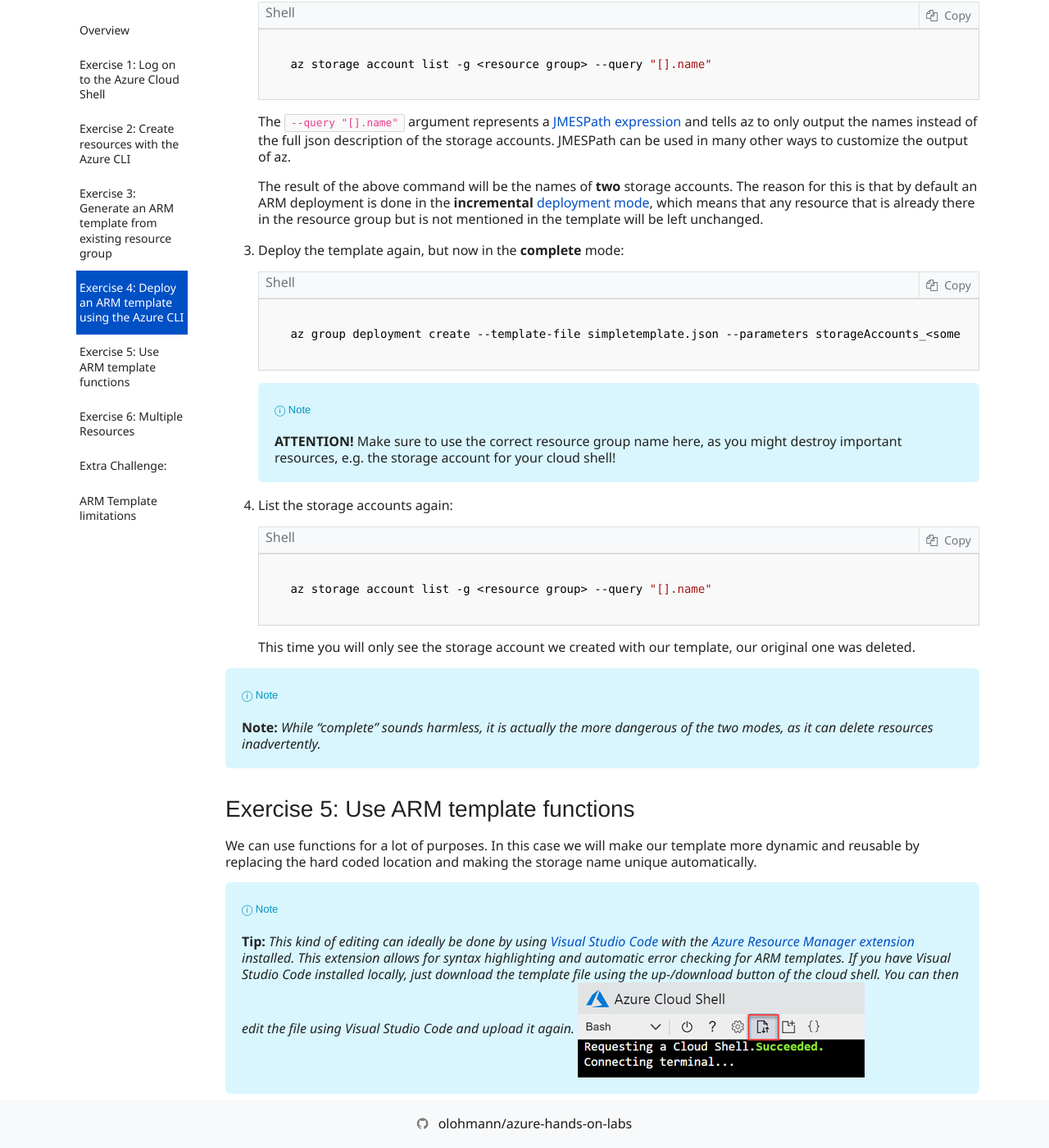
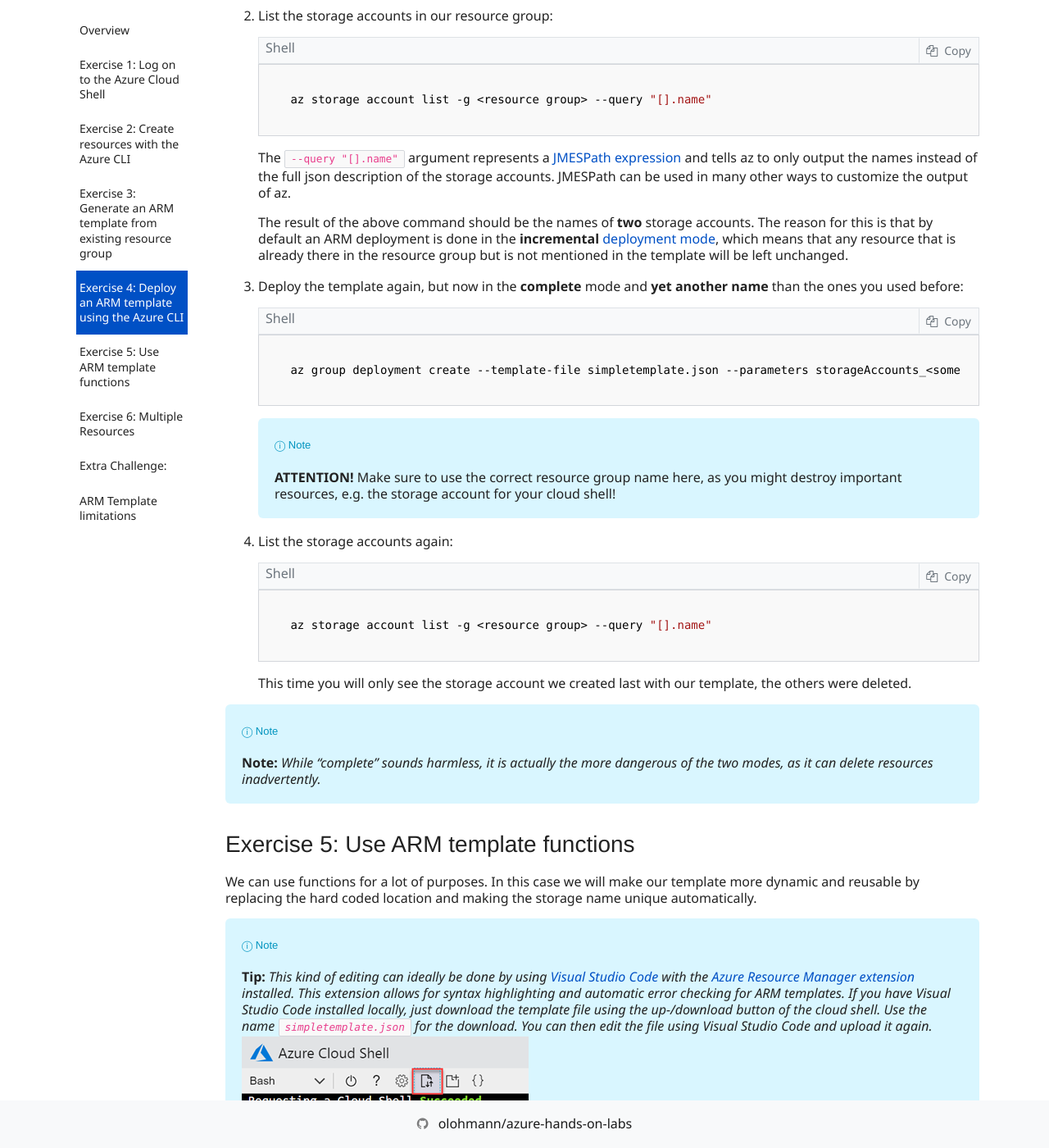
Before and after one commit to olohmann/azure-hands-on-labs, a Jekyll site: the page built from labs/07_iac/iac.md, in a window 1280 px wide and 1400 px high, scrolled down 6816 px. Shown: the whole window at 82% size. Built offline with Jekyll 4.4.1, drawn with Linux system fonts in a browser that asks for light colours; nearby versions of some CDN libraries; our own code applies the rules of GitHub Pages for plain Markdown files; comment, search, counter and statistics services are not loaded; some of the changed text lies outside the part shown.

Commit message:
dominik's feedback

````diff
--- a/labs/07_iac/iac.md
+++ b/labs/07_iac/iac.md
@@ -46,6 +46,7 @@ Typically these should be preconfigured for you (if in doubt, ask your instructo
 * An active Azure subscription or at least two resource groups (one for "dev", one for "prod") to which you have owner permissions.
 * A modern web browser (Edge, Chrome or Firefox preferred, Internet Explorer 11 to some degree) with internet access.
 * **Optional**: [Visual Studio Code](https://code.visualstudio.com/) with the [Azure Resource Manager extension](https://marketplace.visualstudio.com/items?itemName=msazurermtools.azurerm-vscode-tools) and Terraform extensions (from the [community](https://marketplace.visualstudio.com/items?itemName=mauve.terraform) and or [Microsoft](https://marketplace.visualstudio.com/items?itemName=ms-azuretools.vscode-azureterraform#overview)) installed.
+
 ---
 
 Estimated time to complete this lab: **120-180** minutes.
@@ -133,9 +136,9 @@ Now we will deploy the template to the same resource group, but with another nam
 1. Execute:
 
     ```sh
-    az group deployment create --template-file simpletemplate.json --parameters storageAccounts_<some name>_name=newcadullstor -g <resource group>
+    az group deployment create --template-file simpletemplate.json --parameters storageAccounts_<some name>_name=<another name> -g <resource group>
     ```
-    ...but replace `storageAccounts_<some name>_name` with the parameter name from your template and `<resource group>` with the name of your resource group.
+    ...but replace `storageAccounts_<some name>_name` with the parameter name from your template, `<another name>` with another name than the one you used for your first storage account and `<resource group>` with the name of your resource group.
 
     This creates a new storage account in our resource group.
 
@@ -146,12 +149,12 @@ Now we will deploy the template to the same resource group, but with another nam
     ```
     The `--query "[].name"` argument represents a [JMESPath expression](http://jmespath.org/) and tells az to only output the names instead of the full json description of the storage accounts. JMESPath can be used in many other ways to customize the output of az.
 
-    The result of the above command will be the names of **two** storage accounts. The reason for this is that by default an ARM deployment is done in the **incremental** [deployment mode](https://docs.microsoft.com/en-us/azure/azure-resource-manager/deployment-modes), which means that any resource that is already there in the resource group but is not mentioned in the template will be left unchanged.
+    The result of the above command should be the names of **two** storage accounts. The reason for this is that by default an ARM deployment is done in the **incremental** [deployment mode](https://docs.microsoft.com/en-us/azure/azure-resource-manager/deployment-modes), which means that any resource that is already there in the resource group but is not mentioned in the template will be left unchanged.
 
-1. Deploy the template again, but now in the **complete** mode:
+1. Deploy the template again, but now in the **complete** mode and **yet another name** than the ones you used before:
 
     ```sh
-    az group deployment create --template-file simpletemplate.json --parameters storageAccounts_<some name>_name=<some other name> -g <resource group> --mode complete
+    az group deployment create --template-file simpletemplate.json --parameters storageAccounts_<some name>_name=<yet another name> -g <resource group> --mode complete
     ```
 
     > **ATTENTION!** Make sure to use the correct resource group name here, as you might destroy important resources, e.g. the storage account for your cloud shell!
@@ -161,7 +164,7 @@ Now we will deploy the template to the same resource group, but with another nam
     ```sh
     az storage account list -g <resource group> --query "[].name"
     ```
-    This time you will only see the storage account we created with our template, our original one was deleted.
+    This time you will only see the storage account we created last with our template, the others were deleted.
 
 >**Note:** *While "complete" sounds harmless, it is actually the more dangerous of the two modes, as it can delete resources inadvertently.*
 
@@ -170,7 +173,7 @@ Now we will deploy the template to the same resource group, but with another nam
 We can use functions for a lot of purposes. In this case we will make our template more dynamic and reusable by replacing the hard coded location and making the storage name unique automatically.
 
 
-> **Tip:** *This kind of editing can ideally be done by using [Visual Studio Code](https://code.visualstudio.com/) with the [Azure Resource Manager extension](https://marketplace.visualstudio.com/items?itemName=msazurermtools.azurerm-vscode-tools) installed. This extension allows for syntax highlighting and automatic error checking for ARM templates. If you have Visual Studio Code installed locally, just download the template file using the up-/download button of the cloud shell. You can then edit the file using Visual Studio Code and upload it again.*
+> **Tip:** *This kind of editing can ideally be done by using [Visual Studio Code](https://code.visualstudio.com/) with the [Azure Resource Manager extension](https://marketplace.visualstudio.com/items?itemName=msazurermtools.azurerm-vscode-tools) installed. This extension allows for syntax highlighting and automatic error checking for ARM templates. If you have Visual Studio Code installed locally, just download the template file using the up-/download button of the cloud shell. Use the name `simpletemplate.json` for the download. You can then edit the file using Visual Studio Code and upload it again.*
 ![Up-/Download Button of Cloud Shell](./media/updownload.png)
 
 First, we will take care of the location. To change that from the current hard coed value and make it dynamic, we will use the [resourceGroup()](https://docs.microsoft.com/en-us/azure/azure-resource-manager/resource-group-template-functions-resource#resourcegroup) function. This function returns a JSON object containing information about the current resource group, including its location.
@@ -235,9 +238,11 @@ First, we will take care of the location. To change that from the current hard c
     ```sh
     az group deployment create --template-file simpletemplate.json --parameters name=<some name> -g <resource group>
     ```
+    > **Important**: A storage account name can have 24 characters at max. The hash value that `uniqueString()`returns is already 13 characters long, leaving only 11 for the name you choose here. If you use more than 11 characters, the deployment will fail.
+
     You should now have a new storage account with a nice unique name. You might want to explore that as well by using the [Azure Portal](https://portal.azure.com) (make sure you are logged in with the correct account) and navigating to your resource group.
 
-    > When we create a template from an existing deployment, it often contains a lot of clutter like values set to their defaults that we do not really care about and distract the reader from the real intentions of our configuration. Thus, typically, [Azure Quickstart Templates](https://azure.microsoft.com/en-us/resources/templates/) provide for better start points. For our example of setting up a storage account, a cleaner example is available in the [Azure Quickstart Templates on github](https://github.com/Azure/azure-quickstart-templates/blob/master/101-storage-account-create/azuredeploy.json).
+    > **Tip:** When we create a template from an existing deployment, it often contains a lot of clutter like values set to their defaults that we do not really care about and distract the reader from the real intentions of our configuration. Thus, typically, [Azure Quickstart Templates](https://azure.microsoft.com/en-us/resources/templates/) provide for better start points. For our example of setting up a storage account, a cleaner example is available in the [Azure Quickstart Templates on github](https://github.com/Azure/azure-quickstart-templates/blob/master/101-storage-account-create/azuredeploy.json).
 
 ## Exercise 6: Multiple Resources
 
````
Also changed, not shown: other parts of labs/07_iac/iac.md (+3 -1 lines).
